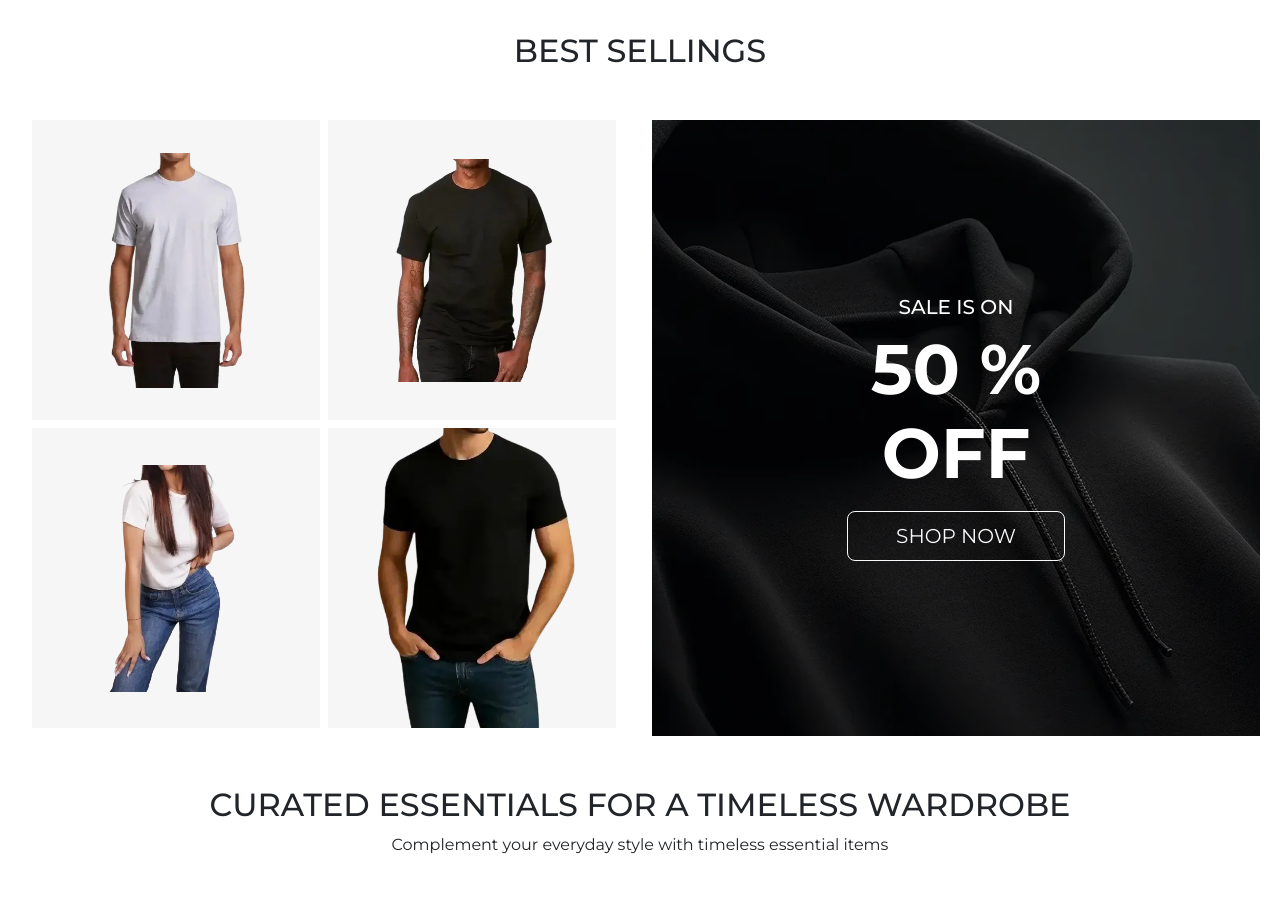
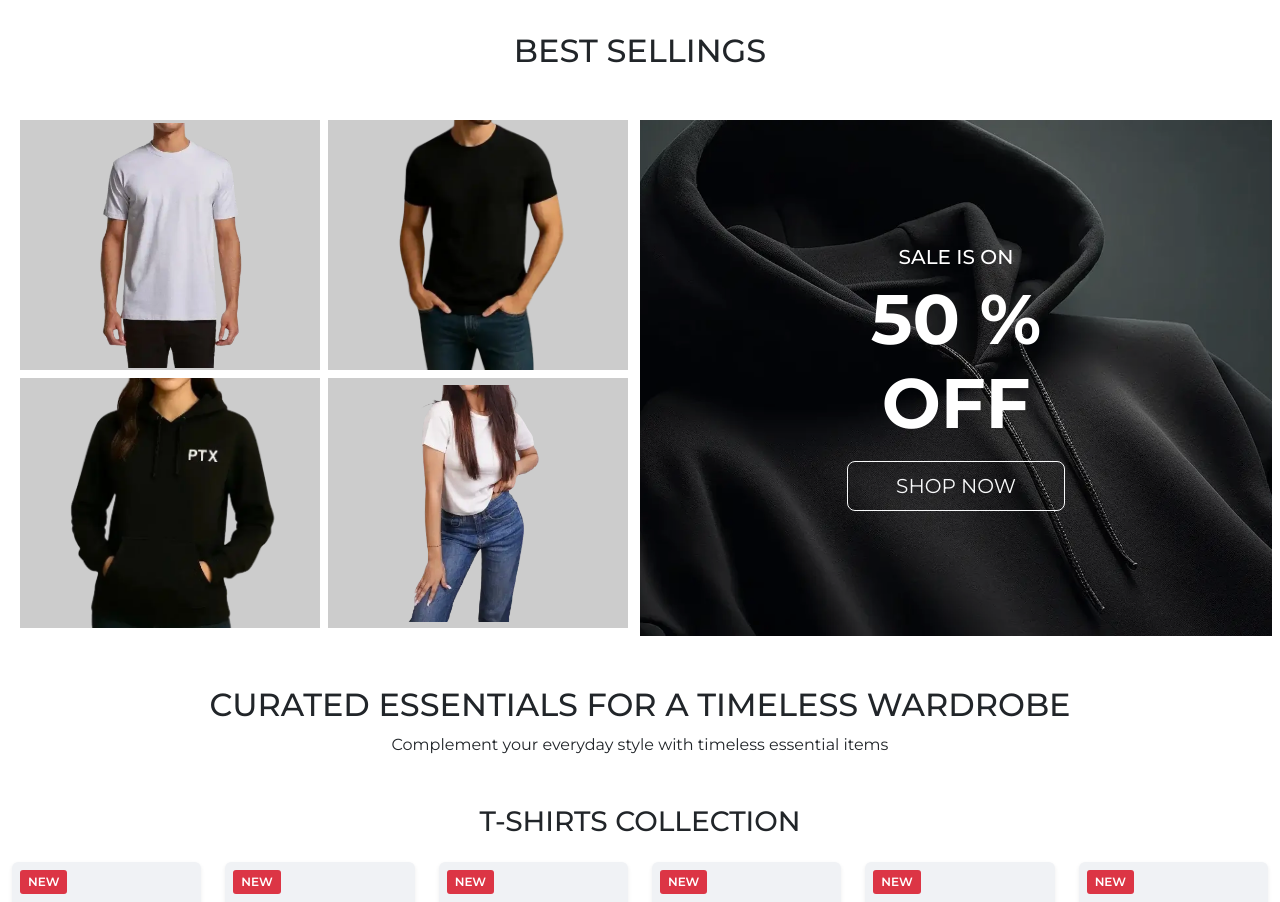
Before and after one commit to Zeeshanprojects/PTX-Ecommerce, a React (Vite) app in the folder ecommerce-app/: page / in a window 1280 px wide. Shown: the part 1560-2462 px from the top of the page. Built offline with nearby package versions, Linux system fonts and the light colour scheme.

Commit message:
codeupdated

```diff
--- a/ecommerce-app/src/Pages/Home.css
+++ b/ecommerce-app/src/Pages/Home.css
@@ -9,8 +9,8 @@
   display: block;
 }
 .img-background {
-  background-color: #f6f6f6;
-  height: 300px;
+  background-color: #cccccc;
+  height: 250px;
   width: 100%;
   object-fit: contain !important;
 }
@@ -18,7 +18,7 @@
   width: 100%;
   height: 100%; /* covers full column height */
   object-fit: cover;
-  filter: brightness(0.5) !important;
+  filter: brightness(0.8) !important;
 }
 .right-column {
   position: relative; /* make it the reference for absolute child */
--- a/ecommerce-app/src/Pages/Home.jsx
+++ b/ecommerce-app/src/Pages/Home.jsx
@@ -295,27 +295,27 @@ export default function Home() {
         <div className="space"></div>
         <div className="row m-2">
           {/* Left Column */}
-          <div className="left-column col-6">
-            <div className="container-fluid mb-2">
+          <div className="left-column col-6 m-0 p-0 h-100">
+            <div className="container-fluid mb-2 h-100">
               <div className="row g-2">
                 <div className="col-6">
                   <img src={Image.bestseller1} className="img-background" />
                 </div>
                 <div className="col-6">
-                  <img src={Image.bestseller2} className="img-background" />
+                  <img src={Image.bestseller4} className="img-background" />
+                </div>
+                <div className="col-6">
+                  <img src={Image.bestseller5} className="img-background" />
                 </div>
                 <div className="col-6">
                   <img src={Image.bestseller3} className="img-background" />
-                </div>
-                <div className="col-6">
-                  <img src={Image.bestseller4} className="img-background" />
                 </div>
               </div>
             </div>
           </div>
 
           {/* Right Column */}
-          <div className="right-column col-6 d-flex">
+          <div className="right-column col-6 d-flex m-0 p-0 ">
             <img
               src={Image.rightbanner}
               alt="rightbanner"
@@ -325,8 +325,12 @@ export default function Home() {
               <h5> SALE IS ON</h5>
               <h1>50 % OFF</h1>
 
-          <button type="button" class="btn btn-outline-light btn-lg ps-5 pe-5 mt-3">SHOP NOW</button>
-
+              <button
+                type="button"
+                class="btn btn-outline-light btn-lg ps-5 pe-5 mt-3"
+              >
+                SHOP NOW
+              </button>
             </div>
           </div>
         </div>
```
